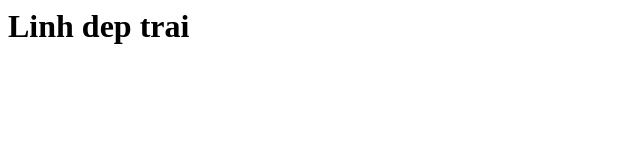
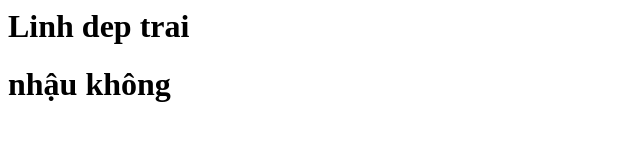
Before and after one commit to tronglinh6a/TestGit, a plain HTML site: page index.html in a window 1280 px wide. Shown: the whole page, without its empty margins (0-640 px from the left). Drawn offline with Linux system fonts and the light colour scheme.

Commit message:
lĩnh mõm

```diff
--- a/index.html
+++ b/index.html
@@ -1 +1,2 @@
 <h1>Linh dep trai</h1>
+<h1>nhậu không </h1>
```
